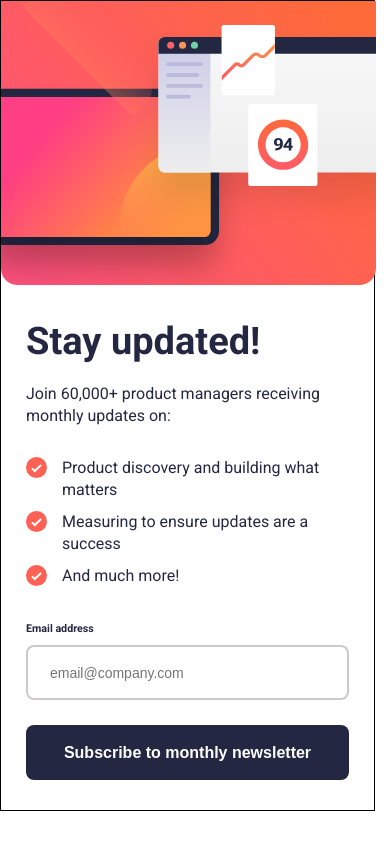
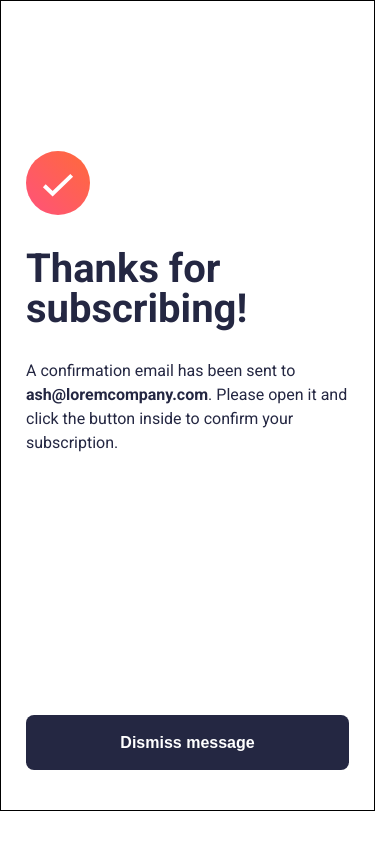
Before and after one commit to ivan2600/FM009-newsletter-sign-up, a plain HTML site: page index.html in a window 390 px wide. Drawn offline with Linux system fonts and the light colour scheme.

Commit message:
desing mobile

```diff
--- a/index.html
+++ b/index.html
@@ -31,11 +31,14 @@
   </main>
 
   <main class="secondary-page">
+    <div class="thanks">
+      <img src="./assets/images/icon-success.svg" alt="">
+      <h1>Thanks for subscribing!</h1>
+      <p>A confirmation email has been sent to <span>ash@loremcompany.com</span>.
+      Please open it and click the button inside to confirm your subscription.</p>
+    </div>
 
-    <h1>Thanks for subscribing!</h1>
-    <p>A confirmation email has been sent to <span>ash@loremcompany.com</span>.
-    Please open it and click the button inside to confirm your subscription.</p>
-    <input type="submit" value="Dismiss message">
+    <input type="submit" value="Dismiss message" class="dimiss">
 
   </main>
 <script src="./main.js"></script>
--- a/style.css
+++ b/style.css
@@ -21,6 +21,7 @@ body {
 }
 
 .primary-page {
+  display: none;
   width: 375px;
   border: 1px solid black;
 }
@@ -70,7 +71,7 @@ body {
   margin-bottom: 2.5rem;
 }
 
-.input-container .submit {
+.input-container .submit, .dimiss{
   height: 5.5rem;
   border: none;
   border-radius: 0.8rem;
@@ -81,5 +82,33 @@ body {
 }
 
 .secondary-page {
-  display: none;
+  display: grid;
+  width: 375px;
+
+  border: 1px solid black;
+  padding-top: 15rem;
+  padding-left: 2.5rem;
+  padding-right: 2.5rem;
 }
+
+.thanks h1 {
+  font-size: 4rem;
+  margin-top: 3rem;
+  color: var(--Dark-Slate-Grey);
+  line-height: 4rem;
+  margin-bottom: 3rem;
+}
+
+.thanks p {
+  color: var(--Dark-Slate-Grey);
+  line-height: 2.4rem;
+  margin-bottom: 26rem;
+}
+
+.thanks p span {
+  font-weight: 700;
+}
+
+.dimiss {
+  margin-bottom: 4rem;
+}
```
